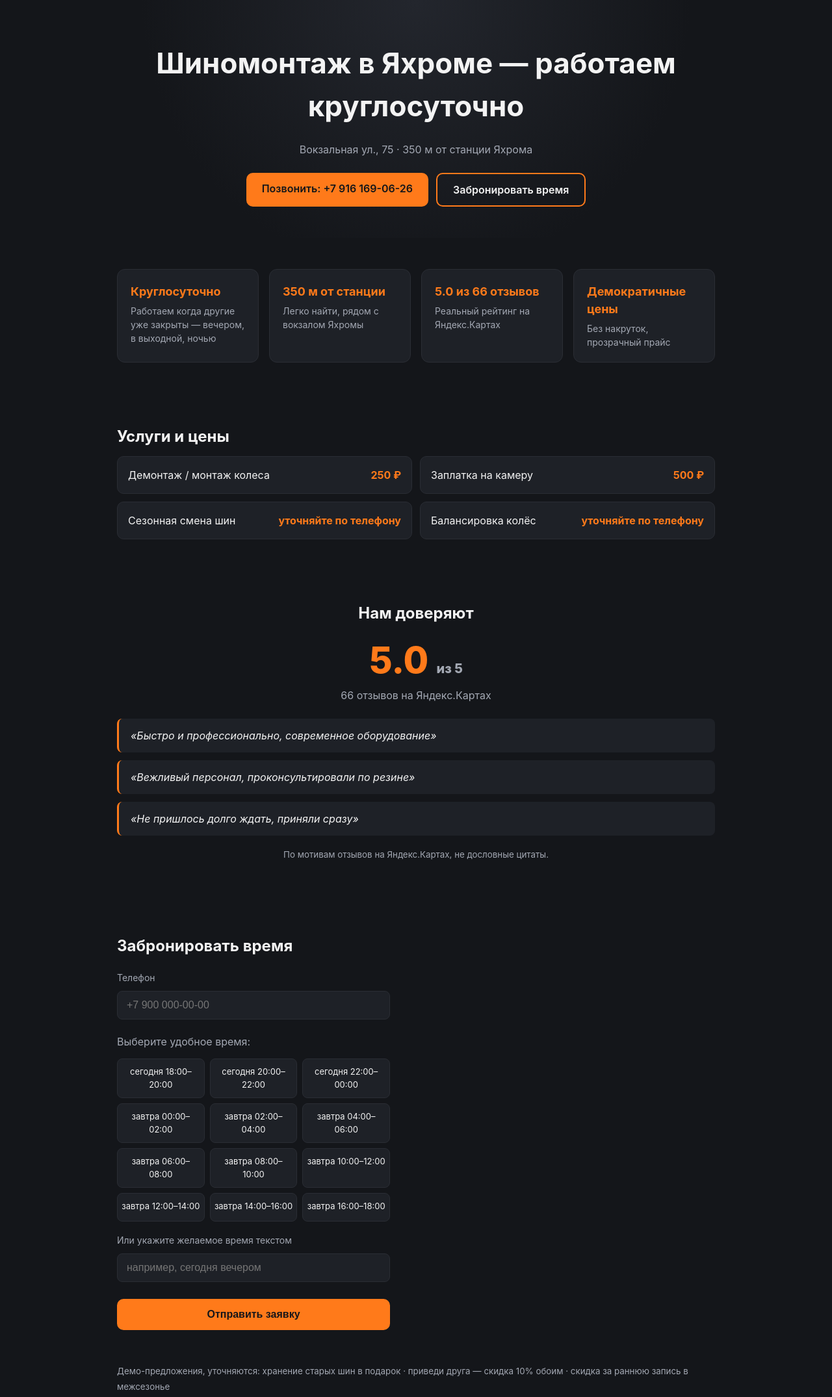
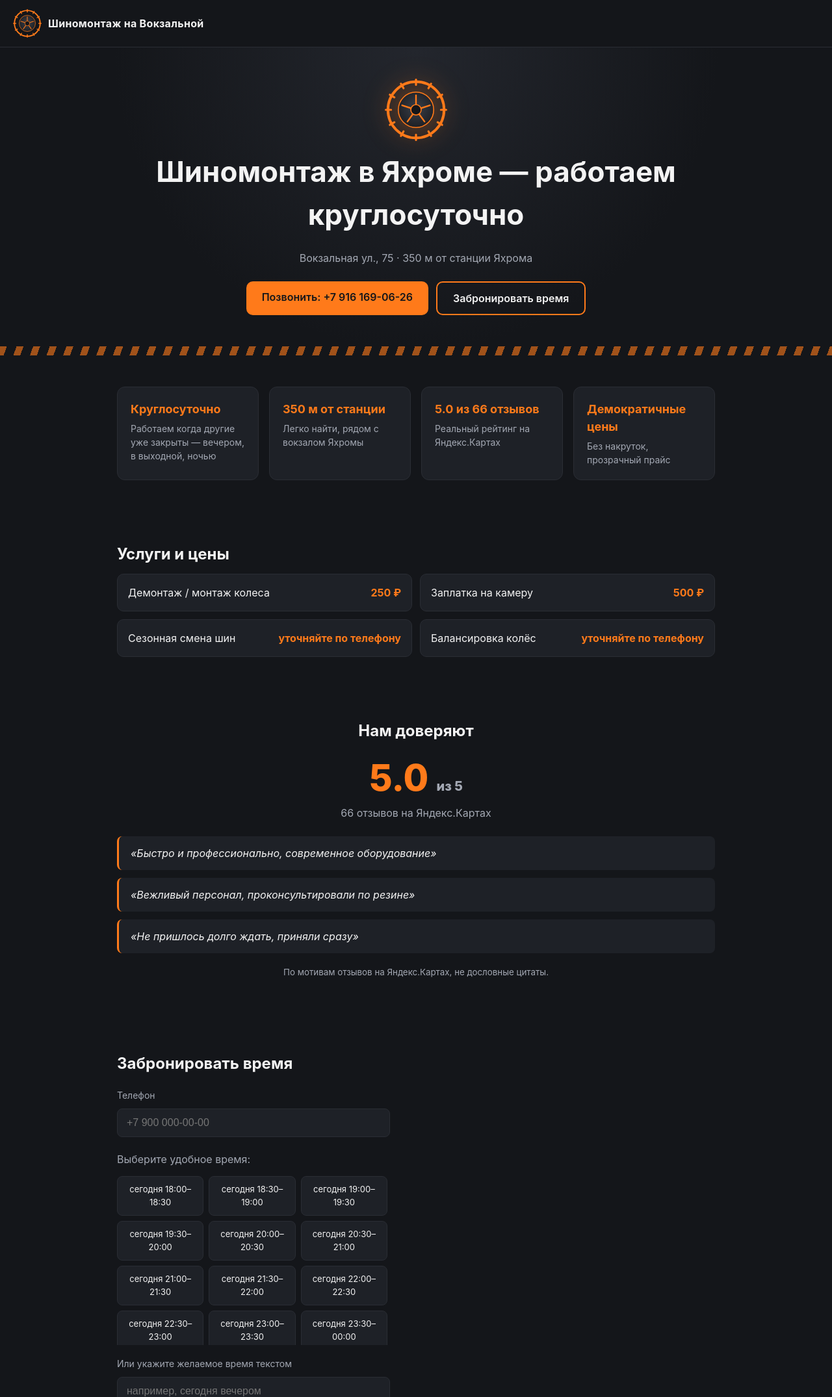
Before and after one commit to n9853643346/yahroma-tire, a plain HTML site: page site/index.html in a window 1280 px wide. Shown: the top 2150 px of the page at 65% size. Drawn offline with Linux system fonts and the light colour scheme.

Commit message:
[agent] feat: эмблема-колесо, протекторный разделитель, слоты бронирования по 30 минут
По просьбе Алекса после показа первой версии: добавлена SVG-эмблема
(плейсхолдер, реальный логотип с Яндекс.Карт вытащить не удалось —
блокируют headless-доступ), декоративный протекторный разделитель
между hero и USP-блоком, слоты бронирования переведены с 2-часовых
окон на фиксированные 30-минутные (20 слотов, 10 часов вперёд, скролл).

```diff
--- a/site/index.html
+++ b/site/index.html
@@ -10,7 +10,13 @@
 </head>
 <body>
 
+  <header id="brand-bar">
+    <img src="assets/logo.svg" alt="Эмблема шиномонтажа" class="brand-logo" width="44" height="44" />
+    <span class="brand-name">Шиномонтаж на Вокзальной</span>
+  </header>
+
   <section id="hero">
+    <img src="assets/logo.svg" alt="" class="hero-logo" width="96" height="96" aria-hidden="true" />
     <h1>Шиномонтаж в Яхроме — работаем круглосуточно</h1>
     <p class="hero-sub">Вокзальная ул., 75 &middot; 350 м от станции Яхрома</p>
     <div class="hero-cta">
@@ -18,6 +24,8 @@
       <a class="btn btn-secondary" href="#booking">Забронировать время</a>
     </div>
   </section>
+
+  <div class="tread-divider" aria-hidden="true"></div>
 
   <section id="usp">
     <div class="usp-card">
--- a/site/script.js
+++ b/site/script.js
@@ -1,19 +1,20 @@
+const SLOT_MINUTES = 30;
+const SLOTS_SHOWN = 20; // 10 часов вперёд по 30 минут — демо-окно, не вся занятость мастеров
+
 function generateSlots(date) {
   const slots = [];
   const start = new Date(date);
-  start.setMinutes(0, 0, 0);
-  // Сдвигаем к ближайшему чётному часу вперёд (2-часовые окна: 00-02, 02-04, ...)
-  const hour = start.getHours();
-  const nextEvenHour = hour % 2 === 0 ? hour + 2 : hour + 1;
-  start.setHours(nextEvenHour);
+  start.setSeconds(0, 0);
+  // Округляем вперёд до ближайших 30 минут — каждый слот фиксированной длины 30 мин
+  const minutes = start.getMinutes();
+  const roundedMinutes = minutes < 30 ? 30 : 60;
+  start.setMinutes(roundedMinutes, 0, 0);
 
-  for (let i = 0; i < 12; i++) {
-    const slotStart = new Date(start);
-    slotStart.setHours(start.getHours() + i * 2);
-    const slotEnd = new Date(slotStart);
-    slotEnd.setHours(slotStart.getHours() + 2);
+  for (let i = 0; i < SLOTS_SHOWN; i++) {
+    const slotStart = new Date(start.getTime() + i * SLOT_MINUTES * 60000);
+    const slotEnd = new Date(slotStart.getTime() + SLOT_MINUTES * 60000);
 
-    const fmt = (d) => String(d.getHours()).padStart(2, "0") + ":00";
+    const fmt = (d) => String(d.getHours()).padStart(2, "0") + ":" + String(d.getMinutes()).padStart(2, "0");
     const dayLabel = slotStart.getDate() === date.getDate() ? "сегодня" : "завтра";
 
     slots.push({
--- a/site/styles.css
+++ b/site/styles.css
@@ -60,12 +60,62 @@ section {
   border: 2px solid var(--accent);
 }
 
+/* ---- brand bar ---- */
+
+#brand-bar {
+  display: flex;
+  align-items: center;
+  gap: 10px;
+  padding: 14px 20px;
+  border-bottom: 1px solid var(--border);
+}
+
+.brand-logo {
+  display: block;
+}
+
+.brand-name {
+  font-weight: 700;
+  letter-spacing: 0.02em;
+}
+
+/* ---- tread divider ---- */
+
+.tread-divider {
+  height: 14px;
+  background-image: repeating-linear-gradient(
+    110deg,
+    var(--accent) 0px,
+    var(--accent) 10px,
+    transparent 10px,
+    transparent 24px
+  );
+  opacity: 0.6;
+}
+
 /* ---- hero ---- */
 
 #hero {
   text-align: center;
   background: radial-gradient(circle at top, #23262d 0%, var(--bg) 70%);
-  padding-top: 64px;
+  padding-top: 48px;
+}
+
+.hero-logo {
+  margin-bottom: 8px;
+  filter: drop-shadow(0 0 18px rgba(255, 122, 26, 0.35));
+  animation: spin-in 1.1s ease-out;
+}
+
+@keyframes spin-in {
+  from {
+    transform: rotate(-35deg) scale(0.85);
+    opacity: 0;
+  }
+  to {
+    transform: rotate(0) scale(1);
+    opacity: 1;
+  }
 }
 
 #hero h1 {
@@ -214,6 +264,9 @@ section {
   display: grid;
   grid-template-columns: repeat(3, 1fr);
   gap: 8px;
+  max-height: 260px;
+  overflow-y: auto;
+  padding-right: 4px;
 }
 
 .slot-chip {
```
Also changed, not shown: knowledge/plan-landing-bot.progress.md (added, +21 -0 lines), site/assets/logo.svg (added).
